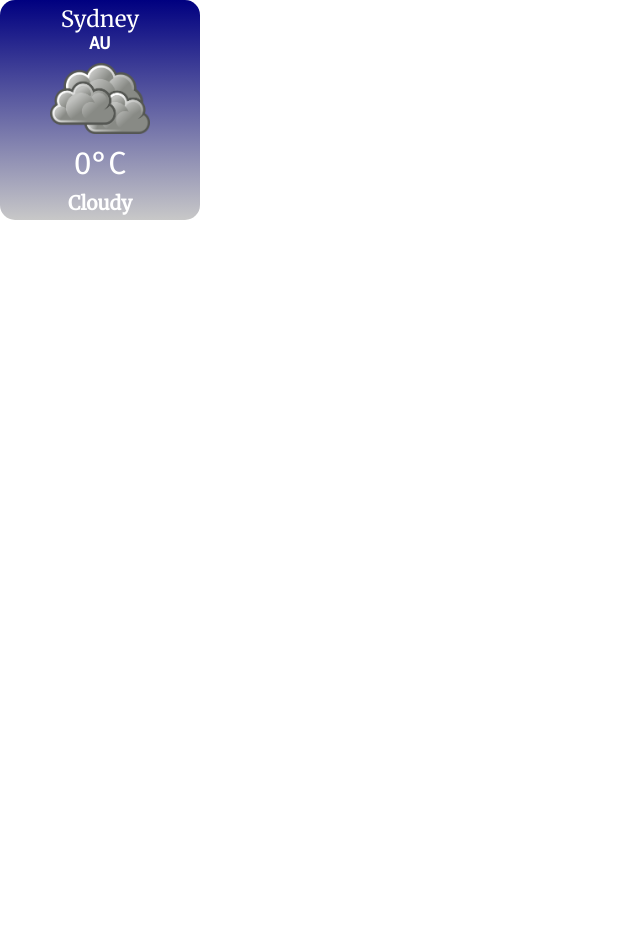
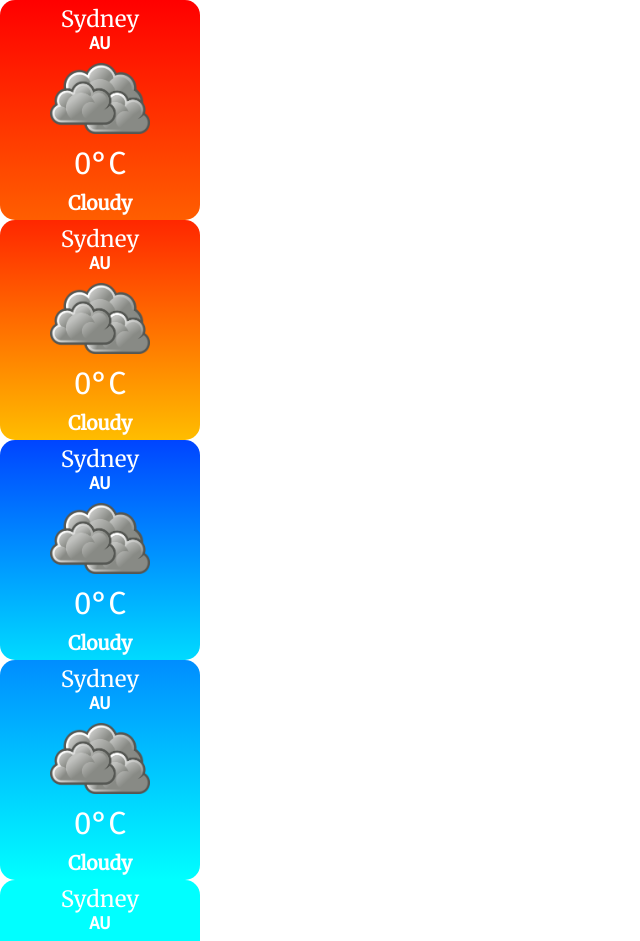
Before and after one commit to rashadmf/WhetherWeather, a React (Create React App) app: page / in a window 1280 px wide. Shown: the top 941 px of the page, without its empty margins (0-640 px from the left). Before the commit the page ends 800 px from the top, so only its background shows below. Built offline with nearby package versions, Linux system fonts and the light colour scheme.

Commit message:
Implemented weather colour logic

```diff
--- a/src/App.js
+++ b/src/App.js
@@ -7,7 +7,12 @@ import './App.css';
 function App() {
   return (
     <div className="App">
-      <WeatherCard/>
+      <WeatherCard temp={32}/>
+      <WeatherCard temp={22}/>
+      <WeatherCard temp={-15}/>
+      <WeatherCard temp={-25}/>
+      <WeatherCard temp={-55}/>
+      <WeatherCard temp={8}/>
     </div>
   );
 }
--- a/src/components/WeatherCard/component.js
+++ b/src/components/WeatherCard/component.js
@@ -7,11 +7,29 @@ import Graphic from './Graphic';
 
 const WeatherCard = (props) => {
 
-    const temp = 200;
+    //-20 to 15 is cold. 15 to 42 is hot. Anything beyond is extreme weather.
+    let topColour, bottomColour = 0;
+    let backGround = null;
+
+    if(props.temp >= 15)
+    {
+        topColour = (1-(props.temp-15)/27)*255;
+        bottomColour = topColour-150;
+        backGround = `linear-gradient(
+            to top, rgb(255,${topColour},0), rgb(255,${bottomColour},0)
+            )`;
+    } else if(props.temp < 15) {
+        topColour = (1-(props.temp+20)/35)*255;
+        bottomColour = topColour-150;
+        backGround = `linear-gradient(
+            to top, rgb(0,${topColour},255), rgb(0,${bottomColour},255)
+            )`;
+    }
+
     //Use emotion to write CSS into JS
     const Card = styled.div`
         margin: 10 auto;
-        background: linear-gradient(to top, rgba(${temp},200,200), navy);
+        background: ${backGround};
         width: 200px;
         height: 220px;
         display: flex;
```
